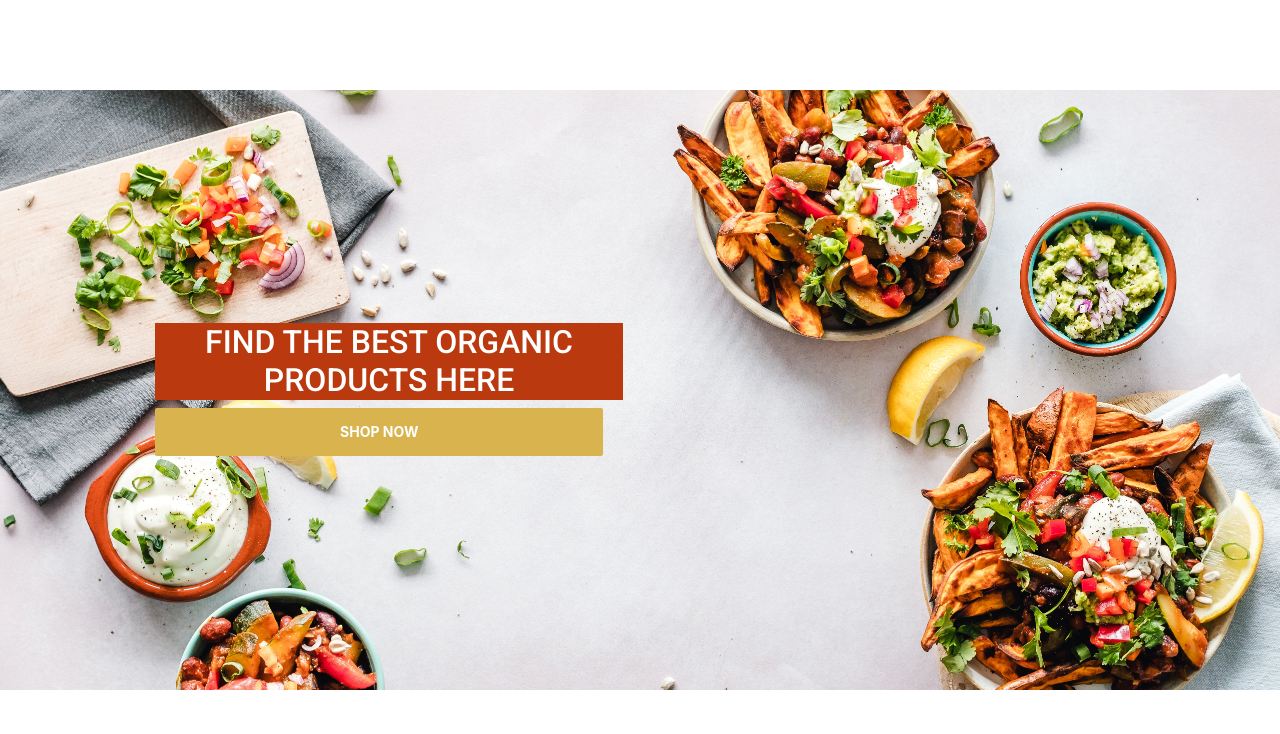
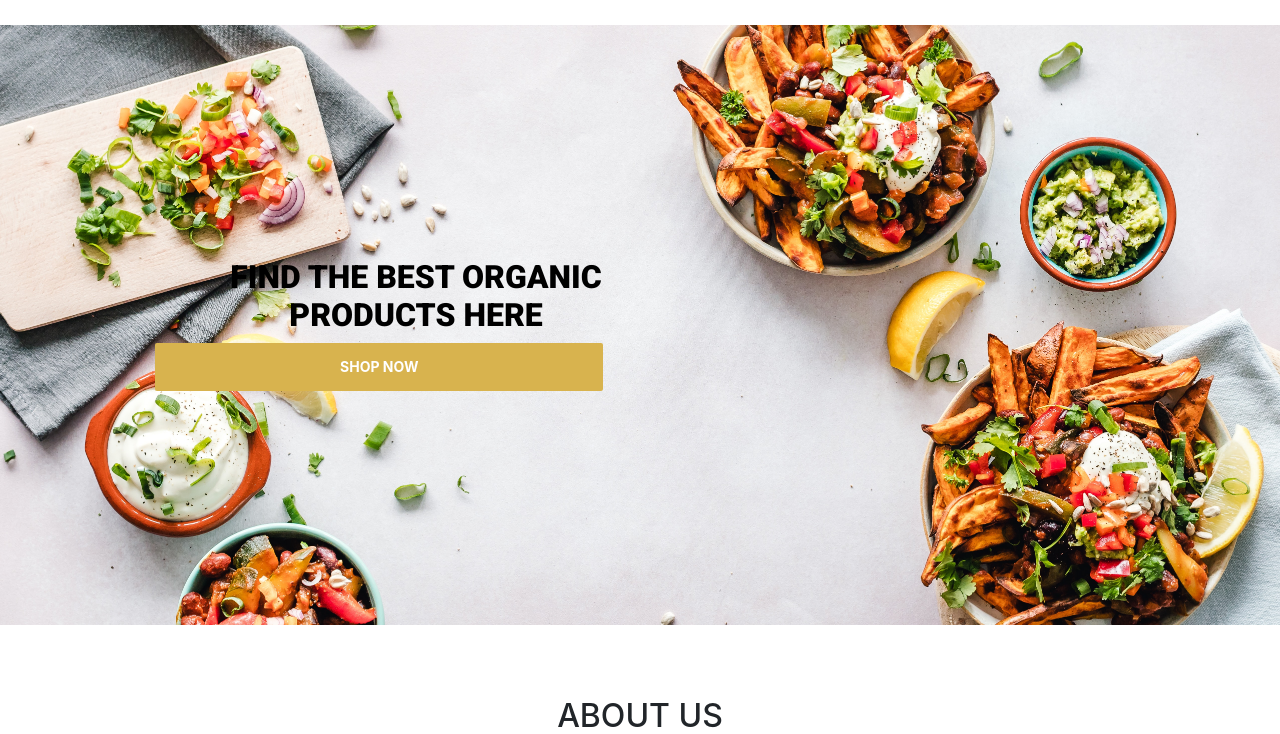
Before and after one commit to Code-Institute-Submissions/artneto-Eshopper_AugResub, a Django app: page / in a window 1280 px wide. Shown: the part 166-900 px from the top of the page. Run offline with Django 3.2, Linux system fonts and the light colour scheme; data that the repository does not hold is empty; some libraries are stand-ins or nearby versions.

Commit message:
style header and remove padding

```diff
--- a/static/css/base.css
+++ b/static/css/base.css
@@ -93,9 +93,10 @@ html {
     font-family: 'Roboto', sans-serif;
     text-align: center;
     text-transform: uppercase;
-    color: white;
-    background-color:#BB390F;
-    margin-right: 2px;
+    color: black;
+    margin-right: -52px;
+    font-weight: 900;
+
 }
 
 /* from Bulma */
@@ -417,7 +418,7 @@ a:hover {
     }
 
     .header-container {
-        padding-top: 90px;
+        padding-top: 25px;
     }
 }
 
```
